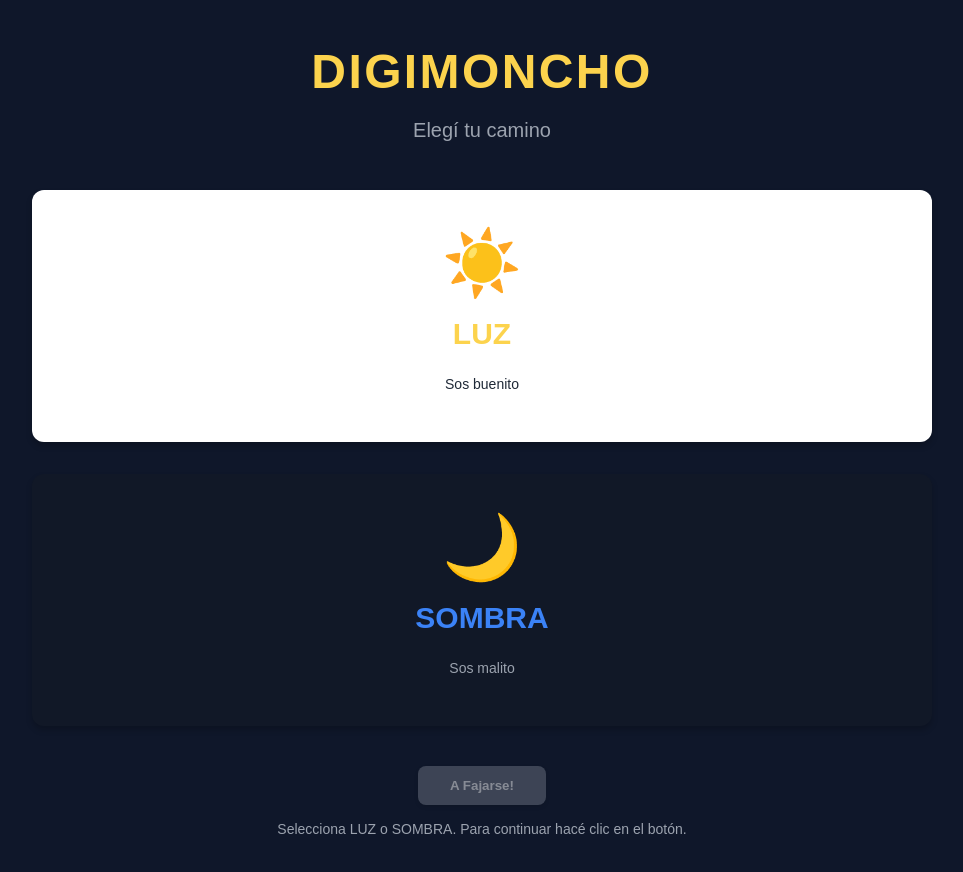
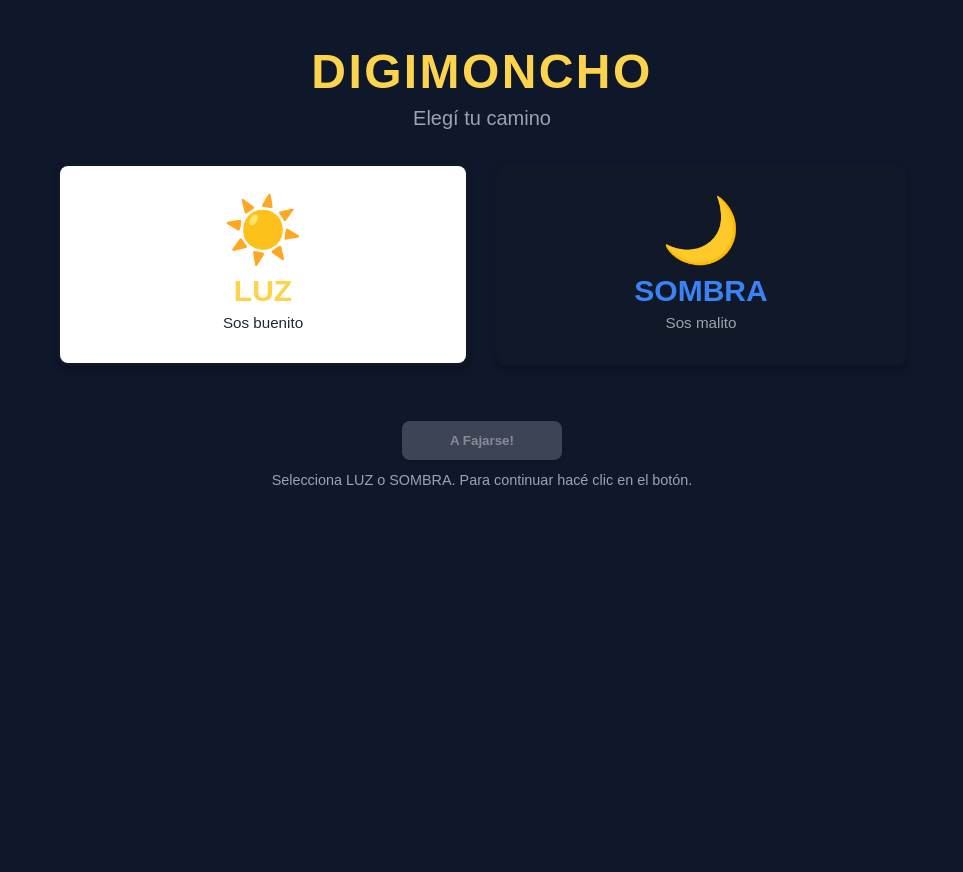
Before and after one commit to dog0123/final-front, a plain HTML site: page index.html in a window 1280 px wide. Shown: the whole page, without its empty margins (158-1121 px from the left). After the commit the page ends 800 px from the top, so only its background shows below. Drawn offline with Linux system fonts and the light colour scheme.

Commit message:
ajustes de estilos

```diff
--- a/css/batalla.css
+++ b/css/batalla.css
@@ -1,4 +1,4 @@
-    /* --- Variables de Color  --- */
+/*  Variables de Color   */
 :root {
     --color-bg-main: #111827; /* Fondo principal bien oscuro  */
     --color-dark: #1F2937; /* Gris Oscuro/Negro */
@@ -11,7 +11,6 @@
     --color-lose: #EF4444; /* Rojo perdio */
 }
 
-
 body {
     font-family: Arial, sans-serif;
     background-color: var(--color-bg-main);
@@ -22,34 +21,11 @@
     color: var(--color-text-light);
 }
 
-    /* --- Encabezado Titulo--- */
-    header {
-        padding: 1rem;
-        background-color: var(--color-dark);
-        box-shadow: 0 4px 6px rgba(0, 0, 0, 0.3);
-        border-bottom: 3px solid var(--color-light-accent);
-        text-align: center;
-    }
-
-    header h1 {
-        font-size: 2rem;
-        font-weight: 800;
-        color: var(--color-light-accent);
-        letter-spacing: 0.05em;
-        margin: 0;
-    }
-
-    header p {
-        font-size: 0.875rem;
-        color: #9CA3AF;
-        margin-top: 0.25rem;
-    }
-
-    /* --- Contenedor Principal (Split Horizontal) --- */
+/*  Contenedor Principal (Split Horizontal)  */
 #game-container {
     display: flex;
     flex-direction: column;
-        flex-grow: 1; /* Ocupa el espacio restante */
+    flex-grow: 1;
     justify-content: space-around;
 }
 
@@ -67,7 +43,7 @@
 .equipo-panel h2 {
     font-size: 1.5rem;
     font-weight: bold;
-        margin-bottom: 0.5rem;
+    margin-bottom: 0.1rem;
 }
 
 .equipo-panel .score {
@@ -85,10 +61,10 @@
     color: #9CA3AF;
     font-size: 0.875rem;
     font-style: italic;
-        height: 1.5rem; /* Asegurar espacio */
+    height: 1.5rem;
 }
 
-    /* Contenedor de carga */
+/*  Contenedor de carga  */
 #loading-overlay {
     position: fixed;
     top: 0;
@@ -105,7 +81,7 @@
     z-index: 1000;
 }
 
-    /* Contenedor de Modal */
+/*  Contenedor de Modal  */
 #modal-overlay {
     position: fixed;
     top: 0;
@@ -113,7 +89,7 @@
     width: 100%;
     height: 100%;
     background: rgba(0, 0, 0, 0.8);
-        display: none; /* Inicia oculto */
+    display: none;
     justify-content: center;
     align-items: center;
     z-index: 2000;
@@ -165,15 +141,15 @@
     transform: translateY(-2px);
 }
 
-    /* --- Contenedor de Cartas (Fila) --- */
+/*  Contenedor de Cartas (Fila)  */
 .card-row {
     display: flex;
-        gap: 1rem; /* Espacio entre cartas */
+    gap: 1rem;
     justify-content: center;
-        min-height: 180px; /* Asegura el espacio para las cartas */
+    min-height: 180px;
 }
 
-    /* --- Diseño de la Carta --- */
+/*  Diseño de la Carta  */
 .card-slot {
     width: 120px;
     height: 170px;
@@ -186,12 +162,13 @@
     text-align: center;
     user-select: none;
     transition: transform 0.5s, box-shadow 0.2s, background-color 0.2s, border-color 0.2s;
-        position: relative; /* Para la animación de flip */
+    position: relative;
     transform-style: preserve-3d;
 }
 
-    /* Lado frontal (contenido revelado) */
-    .card-front, .card-back {
+/* Lado frontal y trasero */
+.card-front,
+.card-back {
     position: absolute;
     width: 100%;
     height: 100%;
@@ -204,56 +181,45 @@
     padding: 8px;
     box-sizing: border-box;
     border: 3px solid;
-        transition: background-color 0.2s;
 }
 
-    /* Lado de la carta boca abajo (trasera) */
+/* Lado trasero (D) */
 .card-back {
     background-color: var(--color-dark);
     border-color: var(--color-light-accent);
     font-size: 2rem;
     color: var(--color-light-accent);
     justify-content: center;
-        /* Inicia girada para que al no tener .card-flipped se vea la cara */
     transform: rotateY(180deg);
 }
 
-    /* Lado de la carta boca arriba (frontal) */
+/* Lado frontal */
 .card-front {
     background-color: white;
     color: var(--color-text-dark);
     border-color: #4B5563;
     font-size: 0.85rem;
-        /* Inicia sin girar */
     transform: rotateY(0deg);
 }
 
-    /* Clase para "dar la vuelta" a la carta (muestra la espalda/D) */
+/* Giro de carta */
 .card-flipped {
     transform: rotateY(180deg);
 }
 
-    /* Estilo de imagen dentro de la carta */
+/* Imagen de carta */
 .card-image {
     width: 90%;
     max-height: 80px;
     object-fit: contain;
     border-radius: 4px;
-        margin-bottom: 4px;
-        margin-top: 4px;
 }
 
-    .card-power {
-        font-weight: bold;
-        font-size: 1.1rem;
-        margin-top: 4px;
-    }
+/* Stats */
+.card-power { font-weight: bold; font-size: .75rem; }
+.card-name { font-weight: 600; }
 
-    .card-name {
-        font-weight: 600;
-    }
-
-    /* CORRECCIÓN HOVER: Solo cursor y sombra sin transform */
+/* Hover solo para cartas no jugadas */
 #player-cards .card-slot:not(.jugada) {
     cursor: pointer;
     transition: box-shadow 0.2s;
@@ -262,36 +228,32 @@
 #player-cards .card-slot:not(.jugada):hover {
     box-shadow: 0 8px 10px rgba(0, 0, 0, 0.6);
 }
-    /* FIN CORRECCIÓN HOVER */
 
-    /* Carta jugada/deshabilitada */
+/* Carta jugada */
 .card-slot.jugada {
     opacity: 0.8;
     cursor: default !important;
     transform: none !important;
 }
 
-    /* Resultado del round (Contorno permanente) */
+/* Resultado del round */
 .round-win { border: 4px solid var(--color-win) !important; box-shadow: 0 0 15px var(--color-win); }
 .round-lose { border: 4px solid var(--color-lose) !important; box-shadow: 0 0 15px var(--color-lose); }
 
-    /* --- ESTILOS DE CARTA BASADOS EN LA FACCIÓN (DORSO) --- */
-    /* Nota: 'is-luz' e 'is-sombra' se mantienen en CSS y JS, pero ahora representan el equipo */
+
 .card-slot.is-luz .card-back {
-        background-color: var(--color-light-panel); /* Amarillo claro */
+    background-color: var(--color-light-panel);
     border-color: var(--color-light-accent);
-        color: var(--color-dark); /* Texto oscuro para el 'D' */
+    color: var(--color-dark);
 }
 
 .card-slot.is-sombra .card-back {
-        background-color: var(--color-dark); /* Gris Oscuro */
+    background-color: var(--color-dark);
     border-color: var(--color-blue-accent);
-        color: var(--color-blue-accent); /* Azul para el 'D' */
+    color: var(--color-blue-accent);
 }
 
-    /* --- Clases de equipoes Dinámicas (Aplicadas por JS) --- */
-
-    /* Panel LUZ: Usando ID para máxima especificidad */
+/* Panel del jugador / CPU */
 #player-panel.is-luz, #cpu-panel.is-luz {
     background-color: var(--color-light-panel);
     color: var(--color-text-dark);
@@ -304,7 +266,6 @@
     color: #4B5563;
 }
 
-    /* Panel SOMBRA: Usando ID para máxima especificidad */
 #player-panel.is-sombra, #cpu-panel.is-sombra {
     background-color: var(--color-dark);
     color: var(--color-text-light);
@@ -317,25 +278,21 @@
     color: #9CA3AF;
 }
 
-
-    /* Bordes para la división horizontal */
+/* Bordes del split */
 .player-is-sombra { border-bottom: 4px solid var(--color-blue-accent); }
 .cpu-is-sombra { border-top: 4px solid var(--color-blue-accent); }
 .player-is-luz { border-bottom: 4px solid var(--color-light-accent); }
 .cpu-is-luz { border-top: 4px solid var(--color-light-accent); }
 
-    /* --- Responsividad --- */
+
 @media (max-width: 640px) {
     header h1 { font-size: 1.5rem; }
     .equipo-panel { padding: 1rem 0.5rem; }
     .card-row { gap: 0.5rem; }
-        .card-slot {
-            width: 100px;
-            height: 140px;
-        }
+    .card-slot { width: 100px; height: 140px; }
     .card-front { font-size: 0.8rem; }
     .card-image { max-height: 60px; }
-        .card-power { font-size: 1rem; }
+    .card-power { font-size: .75rem; }
     #modal-content h3 { font-size: 2rem; }
     #modal-content p { font-size: 1rem; }
 }
--- a/css/index.css
+++ b/css/index.css
@@ -1,40 +1,53 @@
-    /* --- Variables de Color (Corregidas) --- */
-    :root {
-        --color-bg-main: #0F172A; /* Color oscuro para el fondo*/
-        --color-luz: #FCD34D; /* Color claro para equipo luz */
-        --color-sombra: #111827; /* Color oscuro para equipo sombra*/
-        --color-accent-blue: #3B82F6; /* Azul Claro*/
-        --color-text-dark: #1F2937; /* Texto oscuro */
-        --color-text-light: #F9FAFB;/*texto clasro*/
+/* --- Variables de Color --- */
+:root{
+    --color-bg-main: #0F172A;
+    --color-luz: #FCD34D;
+    --color-sombra: #111827;
+    --color-accent-blue: #3B82F6;
+    --color-text-dark: #1F2937;
+    --color-text-light: #F9FAFB;
 }
 
+/* --- Box sizing global (IMPORTANTE) --- */
+*,
+*::before,
+*::after {
+    box-sizing: border-box;
+}
 
+/* --- Body --- */
 body {
     font-family: Arial, sans-serif;
     background-color: var(--color-bg-main);
     color: var(--color-text-light);
-        min-height: 100vh;
-        display: flex;
-        align-items: center;
-        justify-content: center;
     margin: 0;
     padding: 20px;
+    min-height: 100vh;
+    overflow-y: auto; /* siempre permitir scroll si hace falta */
+    -webkit-font-smoothing: antialiased;
+    -moz-osx-font-smoothing: grayscale;
 }
 
+/* --- Contenedor principal --- */
 .container {
+    width: 100%;
     max-width: 900px;
-        width: 100%;
+    margin: 0 auto;
     padding: 24px;
+    display: flex;
+    flex-direction: column;
+    gap: 24px;
     text-align: center;
 }
 
-    /* --- Encabezado (Titulo) --- */
+/* --- Header --- */
 .header {
-        margin-bottom: 48px;
+    margin-bottom: 8px;
 }
 
 .header h1 {
-        font-size: 3rem; /* seria 48px */
+    /* se adapta entre 1.6rem y 3rem según pantalla */
+    font-size: clamp(1.6rem, 6vw, 3rem);
     font-weight: 800;
     color: var(--color-luz);
     letter-spacing: 0.05em;
@@ -42,34 +55,51 @@
 }
 
 .header p {
-        font-size: 1.25rem; /* 20px */
+    font-size: clamp(0.95rem, 2.2vw, 1.25rem);
     color: #9CA3AF;
+    margin: 0;
 }
 
-    /* --- Contenedor para elegir Equipos --- */
+
 .equipos-container {
     display: flex;
     flex-direction: column;
-        gap: 32px;
+    gap: 20px;
     justify-content: center;
-        margin-bottom: 40px;
+    align-items: stretch;
+    margin-bottom: 24px;
+    width: 100%;
 }
 
-    @media (min-width: 768px) {
-        .factions-container {
-            flex-direction: row;
-        }
-    }
-
-    /* --- Tarjetas para elegir Equipo --- */
+/* --- Tarjetas de equipo --- */
 .card-equipo {
-        flex-basis: 50%;
-        padding: 32px;
+    padding: clamp(14px, 3.5vw, 32px);
     border-radius: 12px;
-        box-shadow: 0 4px 6px rgba(0, 0, 0, 0.2);
+    box-shadow: 0 4px 6px rgba(0,0,0,0.2);
     transition: transform 0.2s, box-shadow 0.2s, border-color 0.2s;
     cursor: pointer;
     border: 4px solid transparent;
+    display: flex;
+    flex-direction: column;
+    align-items: center;
+    text-align: center;
+    width: 100%;
+    min-height: 0; /* por el flexbox */
+    overflow: hidden; /* evita que contenido se salga visualmente */
+    background-clip: padding-box;
+}
+
+/* en pantallas grandes */
+@media (min-width: 768px) {
+    .equipos-container {
+        flex-direction: row;
+        gap: 24px;
+        align-items: stretch;
+    }
+
+    .card-equipo {
+        flex: 1 1 0; /* comparte espacio iguales */
+    }
 }
 
 .card-luz {
@@ -86,75 +116,99 @@
     transform: scale(1.03);
 }
 
-
+/* emoji / icono adaptable */
 .card-equipo span {
-        font-size: 4rem; /* 64px */
+    font-size: clamp(2.2rem, 6vw, 4rem); /* escala con pantalla */
+    line-height: 1;
+    display: inline-block;
 }
 
+
 .card-equipo h2 {
-        font-size: 1.875rem; /* 30px */
-        font-weight: bold;
-        margin-top: 16px;
-    }
-
-    .card-luz h2 {
-        color: var(--color-luz);
-    }
-
-    .card-sombra h2 {
-        color: var(--color-accent-blue);
+    font-size: clamp(1.25rem, 2.6vw, 1.875rem);
+    font-weight: 700;
+    margin: 12px 0 6px 0;
 }
 
 .card-equipo p {
-        margin-top: 8px;
-        font-size: 0.875rem; /* 14px */
-    }
-    .card-sombra p {
-        color: #9CA3AF;
+    margin: 0;
+    margin-top: 6px;
+    font-size: clamp(0.8rem, 1.6vw, 0.95rem);
 }
 
+/* Colores específicos */
+.card-luz h2 { color: var(--color-luz); }
+.card-sombra h2 { color: var(--color-accent-blue); }
+.card-sombra p { color: #9CA3AF; }
 
-    /* --- Resaltar seleccion de Equipo --- */
+/* --- Selección de Equipo --- */
 .selected-luz {
     border-color: var(--color-luz) !important;
-        box-shadow: 0 0 25px rgba(252, 211, 77, 0.7); /* Sombra de neón amarillo */
+    box-shadow: 0 0 25px rgba(252,211,77,0.65);
 }
 
 .selected-sombra {
     border-color: var(--color-accent-blue) !important;
-        box-shadow: 0 0 25px rgba(59, 130, 246, 0.7); /* Sombra de neón azul */
+    box-shadow: 0 0 25px rgba(59,130,246,0.65);
 }
 
-    /* --- Boton empezar --- */
+/* --- Footer / botón --- */
+.footer {
+    display: flex;
+    flex-direction: column;
+    gap: 12px;
+    align-items: center;
+    width: 100%;
+    padding-top: 6px;
+    padding-bottom: 6px;
+}
+
 .start-button {
     background-color: #6B7280;
     color: white;
     font-weight: 600;
-        padding: 12px 32px;
+    padding: 12px 28px;
     border-radius: 8px;
-        box-shadow: 0 2px 4px rgba(0, 0, 0, 0.2);
+    box-shadow: 0 2px 4px rgba(0,0,0,0.2);
     transition: background-color 0.15s;
     border: none;
     cursor: pointer;
+    min-width: 160px;
+    width: auto;
 }
 
-    /* Si hay Equipo seleccionado  */
+@media (max-width: 420px) {
+    .start-button {
+        width: 100%;
+        max-width: 420px;
+        padding: 12px 18px;
+    }
+}
+
 .start-button:not([disabled]) {
     background-color: var(--color-accent-blue);
 }
+
 .start-button:not([disabled]):hover {
     background-color: #2563EB;
 }
 
-    /* Si NO hay equipo seleccionado */
 .start-button:disabled {
     opacity: 0.5;
     cursor: not-allowed;
 }
 
-    /* --- Mensaje  debajo del boton de empezar --- */
+/* mensaje de estado */
 #status-message {
-        margin-top: 16px;
-        font-size: 0.875rem;
+    margin-top: 0;
+    font-size: 0.9rem;
     color: #9CA3AF;
 }
+
+/* pantallas chicas */
+@media (max-width: 360px) {
+    .container { padding: 12px; }
+    .header { margin-bottom: 12px; }
+    .equipos-container { gap: 14px; }
+    .card-equipo { padding: 12px; border-radius: 10px; }
+}
--- a/js/index.js
+++ b/js/index.js
@@ -6,7 +6,7 @@
         let equipoElegido = '';
         const claveDeLaSeleccion = 'eleccionJugador';
 
-        // --- Logica de Selección ---
+        // Logica de Selección
         function seleccionarEquipo(equipo) {
             equipoElegido = equipo;
 
@@ -26,7 +26,7 @@
             mensajeEstado.textContent = `Seleccionaste el equipo ${equipo.toUpperCase()}. ¡A fajarse!`;
         }
 
-        // --- Eventos ---
+        // Eventos
         cardLuz.addEventListener('click', () => seleccionarEquipo('luz'));
         cardSombra.addEventListener('click', () => seleccionarEquipo('sombra'));
 
@@ -40,7 +40,7 @@
             }
         });
 
-        // --- Chusmear si ya hay una seleccion guardada ---
+        // Chusmear si ya hay una seleccion guardada
         const seleccionQueYaExistia = localStorage.getItem(claveDeLaSeleccion);
         if (seleccionQueYaExistia) {
             seleccionarEquipo(seleccionQueYaExistia);
```
Also changed, not shown: batalla.html (+0 -4 lines), js/batalla.js (+16 -14 lines). Lines whose indentation alone changed are shown as unchanged.
